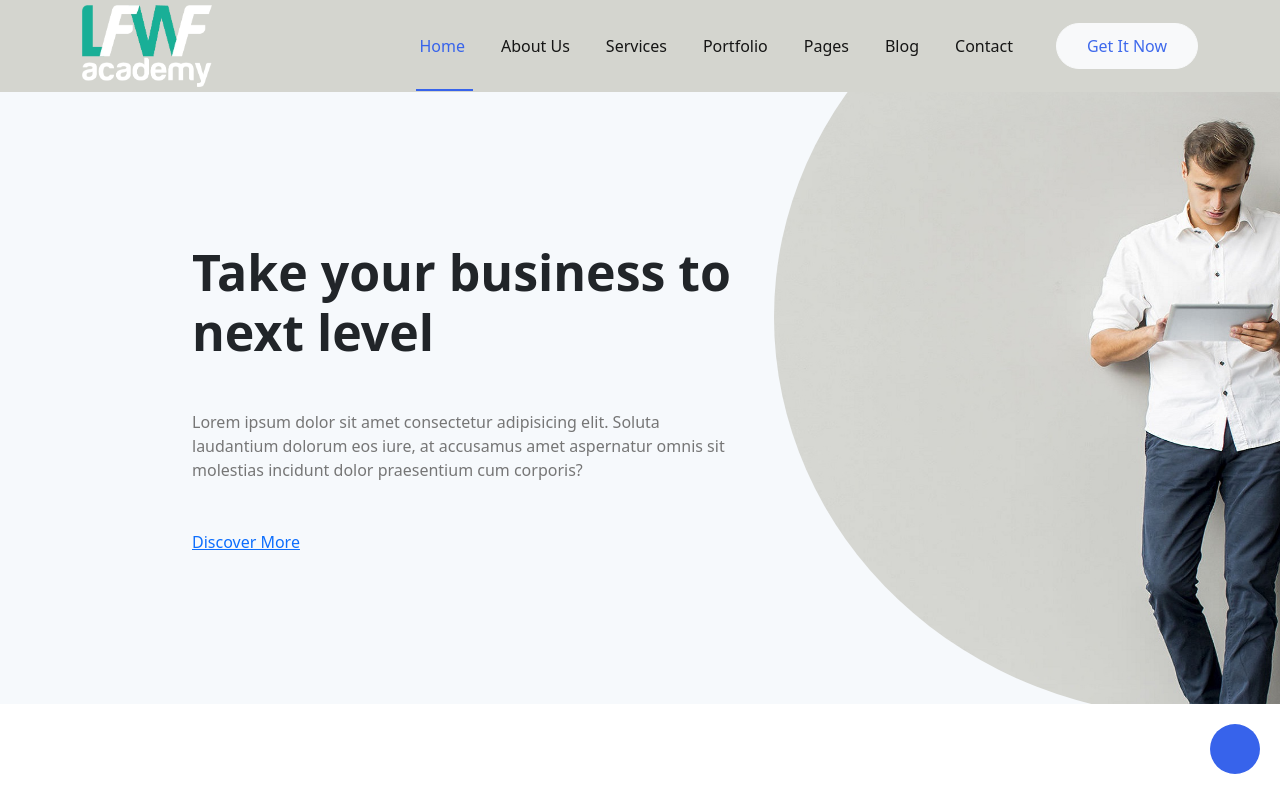
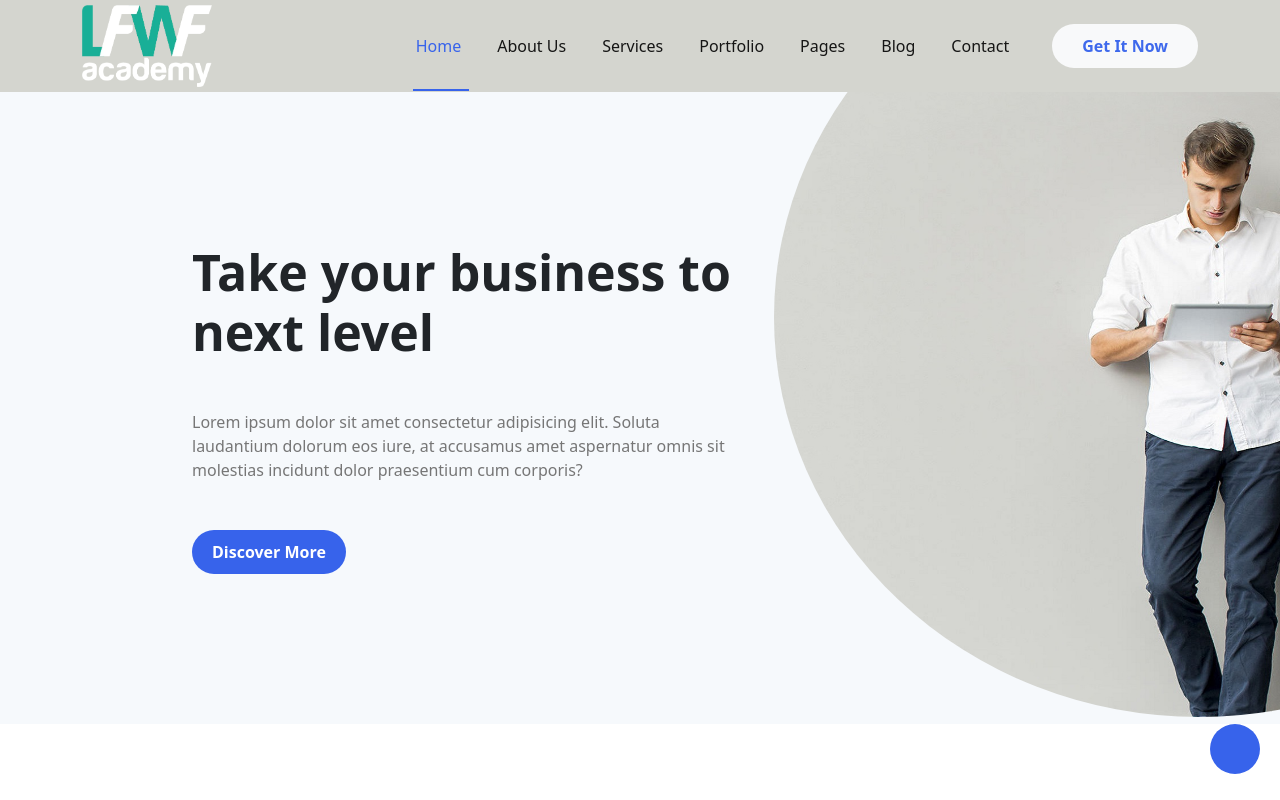
Before and after one commit to dev-redoy/class-24-main-template, a plain HTML site: page index.html in a window 1280 px wide. Shown: the top 800 px of the page. Drawn offline with nearby package versions, Linux system fonts and the light colour scheme; some icons are missing.

Commit message:
Update style.css

```diff
--- a/style.css
+++ b/style.css
@@ -1,6 +1,7 @@
 body {
     font-family: 'Spartan'sans-serif;
     background-color: #F6F9FC;
+    overflow-x: hidden;
 }
 
 img {
@@ -98,7 +99,45 @@ img {
     color: #3E69EC;
     padding: 10px 30px;
     margin-left: 25px;
+    position: relative;
+    border: transparent;
+    z-index: 1;
+    font-weight: 600;
+
+
 }
+
+.my-btn::before {
+    content: "";
+    position: absolute;
+    top: 0;
+    left: 0;
+    height: 100%;
+    width: 0;
+    background-color: #7773FF;
+    border-radius: 25px;
+    transition: .4s;
+    opacity: 0;
+    visibility: hidden;
+
+
+}
+
+.my-btn:hover::before {
+    width: 100%;
+    opacity: 1;
+    color: #fff !important;
+    z-index: -1;
+    opacity: 1;
+    visibility: visible;
+}
+
+.my-btn:hover span {
+    color: #fff;
+}
+
+
+
 
 /* banner section css  */
 section {}
@@ -125,9 +164,17 @@ section {}
     color: #767676;
 }
 
-.banner-content .btn {
+.banner-content .second-btn {
     background: #3763EB;
-    font-weight: 500 !important;
+    font-weight: 600;
+    color: #fff;
+    border-radius: 25px;
+    display: inline-block;
+    text-decoration: none;
+    padding: 10px 20px;
+}
+.banner-content .second-btn:hover{
+    background: #000;
 }
 
 .banner-image {
@@ -179,6 +226,18 @@ section {}
 .service-section .banner-content h5 {
     color: #757FED;
 }
+.service-section .banner-content h1 {
+    position: relative;
+}
+.service-section .banner-content h1::before {
+    content: '';
+    position: absolute;
+    bottom: -25px;
+    left: 0;
+    height: 3px;
+    width: 50px;
+    background-color: #3763EB;
+}
 
 .card {
     border: 0;
@@ -190,6 +249,7 @@ section {}
 .card:hover {
     background-color: #3066ED;
     color: #fff;
+    transform: scale(1.01);
 }
 
 .card:hover span {
@@ -250,7 +310,8 @@ section {}
     background-size: cover;
     padding: 100px 0;
 }
-.footer-section::before{
+
+.footer-section::before {
     content: "";
     height: 100%;
     width: 100%;
@@ -270,6 +331,7 @@ section {}
     padding-bottom: 36px;
     position: relative;
 }
+
 .footer-content h2::before {
     content: "";
     position: absolute;
@@ -302,12 +364,13 @@ section {}
     margin-top: 60px;
     transition: .8s;
 }
-.play-animation-btn:hover{
+
+.play-animation-btn:hover {
     color: #fff;
     background-color: #3763EB;
 }
 
-.play-animation-btn::before{
+.play-animation-btn::before {
     content: "";
     width: 110px;
     height: 110px;
@@ -322,7 +385,7 @@ section {}
 
 }
 
-.play-animation-btn::after{
+.play-animation-btn::after {
     content: "";
     width: 110px;
     height: 110px;
@@ -335,33 +398,41 @@ section {}
     background-color: transparent;
     animation: playbtn 1.5s ease-out infinite;
 }
-@keyframes playbtn{
-    0%{
+
+@keyframes playbtn {
+    0% {
         transform: scale(1);
         opacity: 0;
     }
-    25%{
+
+    25% {
         transform: scale(1.25);
         opacity: 8;
     }
-    50%{  transform: scale(1.5);
+
+    50% {
+        transform: scale(1.5);
         opacity: .5;
     }
-    75%{
+
+    75% {
         transform: scale(1.75);
         opacity: 0.25;
     }
-    100%{  transform: scale(2);
+
+    100% {
+        transform: scale(2);
         opacity: 0;
     }
 }
-.up-arrow{
+
+.up-arrow {
     right: 20px;
     bottom: 20px;
 }
 
 
-.up-arrow span{
+.up-arrow span {
     height: 50px;
     width: 50px;
     display: inline-block;
```
Lines whose indentation alone changed are shown as unchanged.
